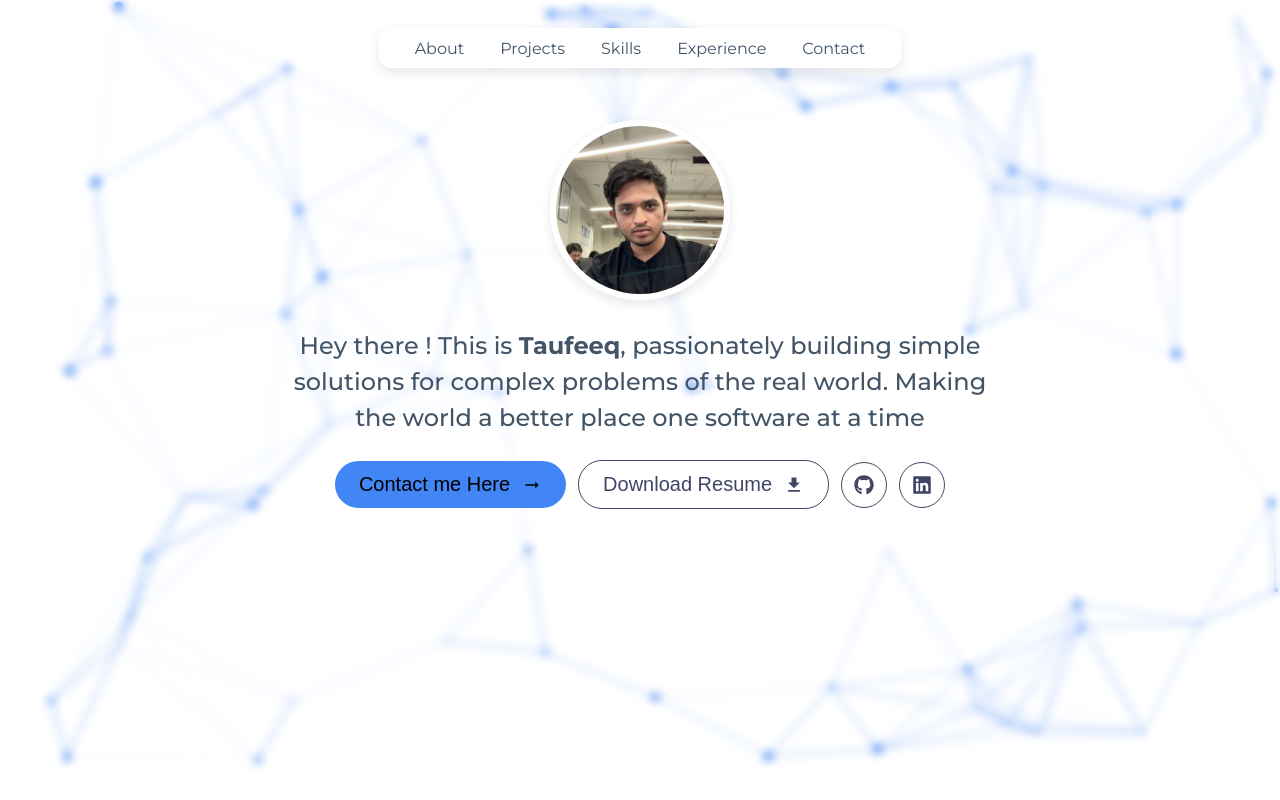
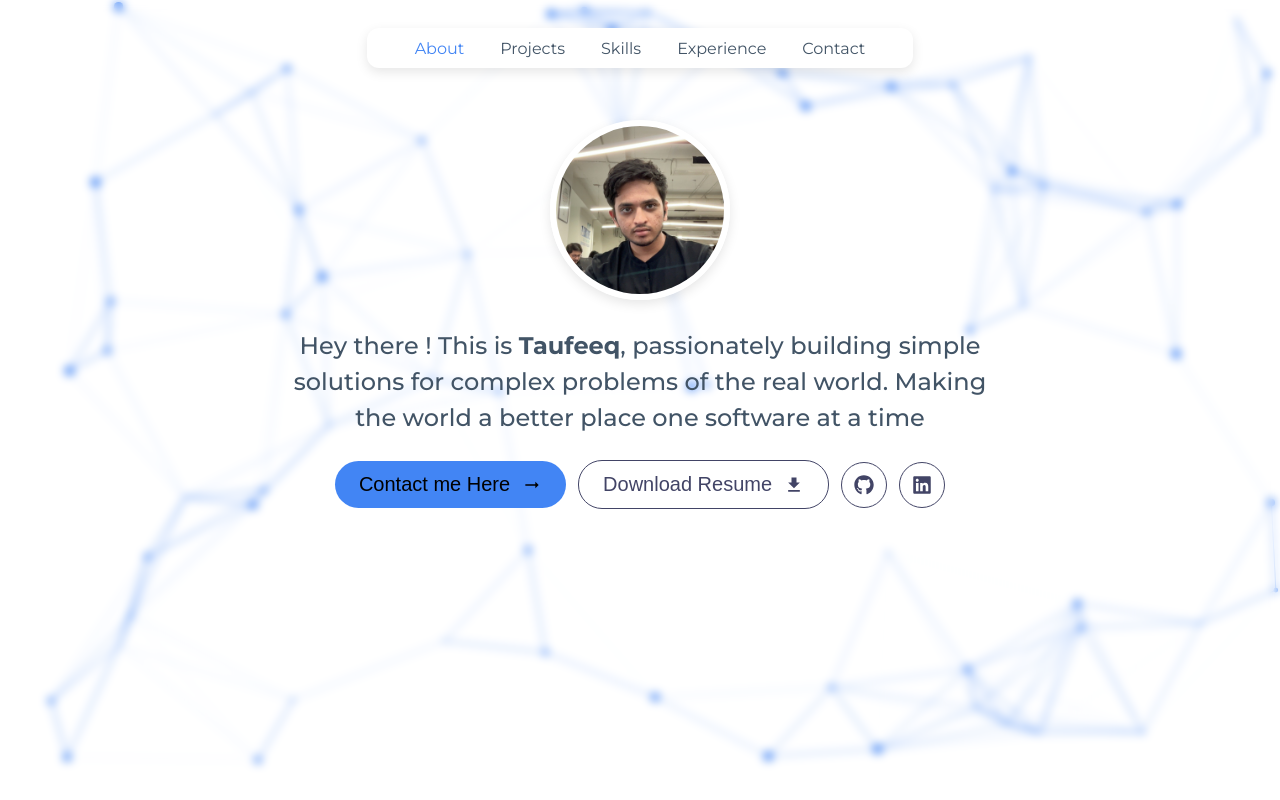
Before and after one commit to taufeeq-ahmed/maestro, a Next.js app: page / in a window 1280 px wide. Built offline with nearby package versions, Linux system fonts and the light colour scheme.

Commit message:
paddings updated

```diff
--- a/components/Navbar/Navbar.jsx
+++ b/components/Navbar/Navbar.jsx
@@ -5,11 +5,11 @@ function Navbar() {
     return (
         <nav className={styles.navbar}>
             <ul className={styles.nav_links}>
-                <li>About</li>
-                <li>Projects</li>
-                <li>Skills</li>
-                <li>Experience</li>
-                <li>Contact</li>
+                <li className={`${styles.nav_link} ${styles.active_link}`}>About</li>
+                <li className={styles.nav_link}>Projects</li>
+                <li className={styles.nav_link}>Skills</li>
+                <li className={styles.nav_link}>Experience</li>
+                <li className={styles.nav_link}>Contact</li>
             </ul>
         </nav>
     );
--- a/components/Navbar/navbar.module.css
+++ b/components/Navbar/navbar.module.css
@@ -15,10 +15,23 @@
     flex: 1;
     display: flex;
     justify-content: center;
-    gap: 36px;
+    gap: 12px;
     list-style-type: none;
     display: flex;
     align-items: center;
+}
+
+.nav_link{
+    padding: 6px 12px;
+    border-radius: 6px;
+}
+
+.nav_link:hover{
+    background-color: #d3d3d3;
+    cursor: pointer;
+}
+.active_link{
+    color: var(--theme-color-primary);
 }
 
 @media (max-width:475px) {
@@ -28,7 +41,11 @@
     }
 
     .nav_links{
-        gap: 8px;
+        gap: 4px;
         font-size: 12px;
     }
+
+    .nav_link{
+        padding: 2px;
+    }
 }
```
